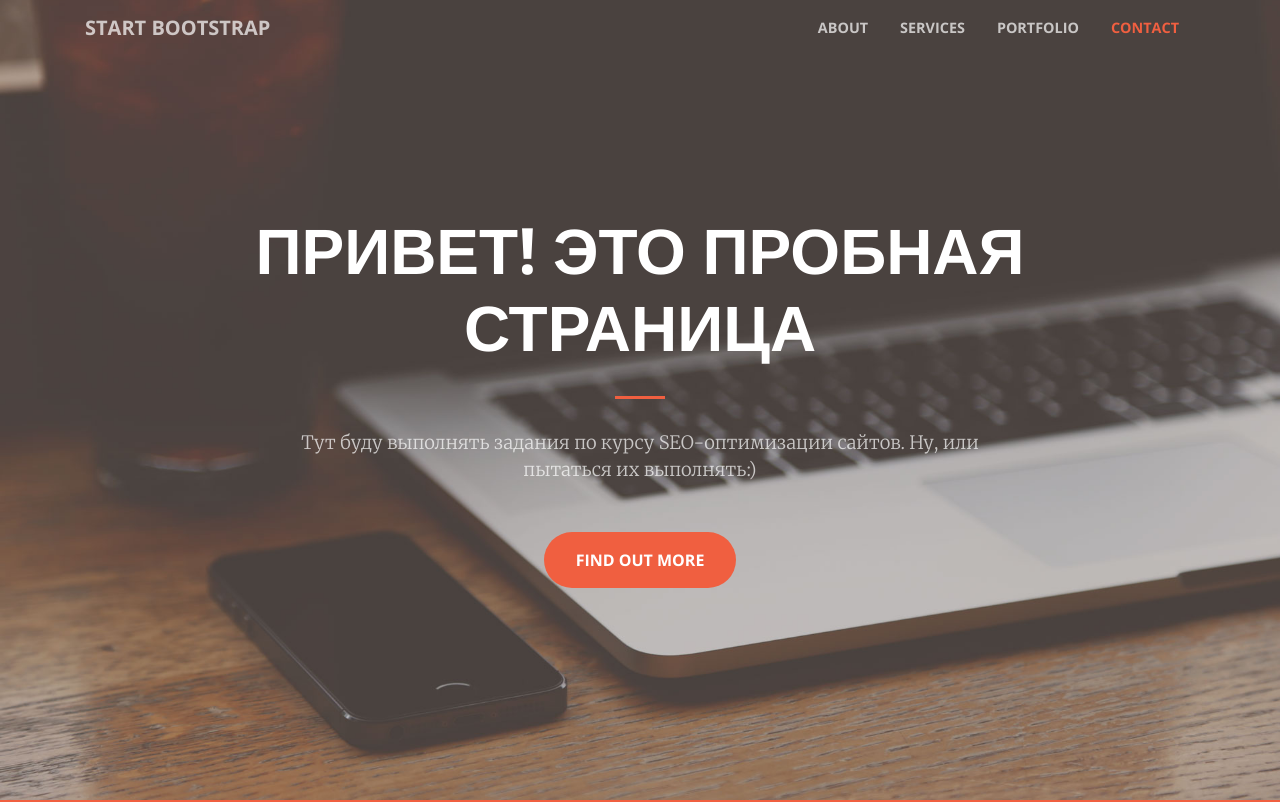
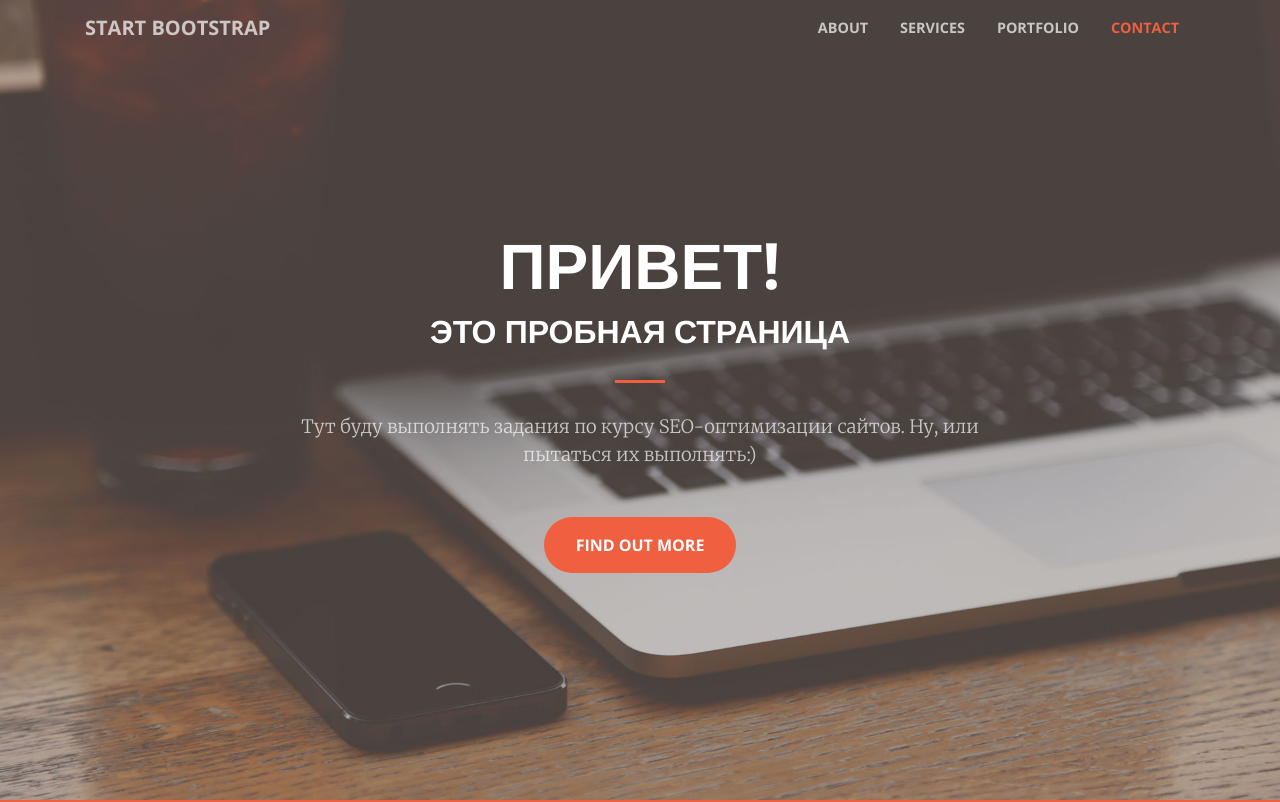
Before and after one commit to lovva/lovva.github.io, a plain HTML site: page index.html in a window 1280 px wide. Shown: the top 802 px of the page. Drawn offline with nearby package versions, Linux system fonts and the light colour scheme.

Commit message:
Update index.html

```diff
--- a/index.html
+++ b/index.html
@@ -98,9 +98,11 @@
         <div class="row">
           <div class="col-lg-10 mx-auto">
             <h1 class="text-uppercase">
-              <strong>Привет!
-                Это пробная страница</strong>
+              <strong>Привет!</strong>
             </h1>
+            <h2 class="text-uppercase">
+              <strong>Это пробная страница</strong>
+            </h2>
             <hr>
           </div>
           <div class="col-lg-8 mx-auto">
```
